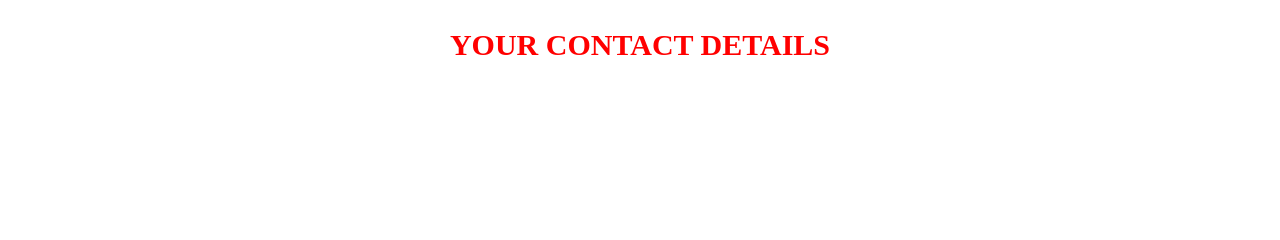
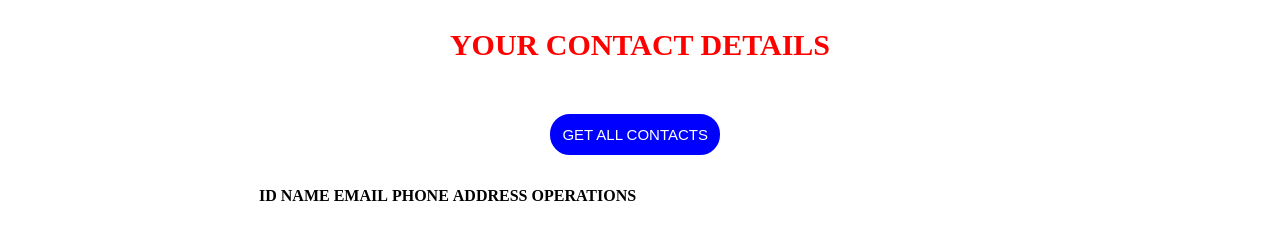
Before and after one commit to kennady07/contact-management, a plain HTML site: page pages/allcontact.html in a window 1280 px wide. Shown: the part 92-332 px from the top of the page. Drawn offline with Linux system fonts and the light colour scheme.

Commit message:
updated the contact details html page

```diff
--- a/pages/allcontact.html
+++ b/pages/allcontact.html
@@ -17,7 +17,22 @@
     </header>
 
     <div class="title">YOUR CONTACT DETAILS</div>
+    <br><br>
 
+    <div id="table_container">
+        <button id="getbtn">GET ALL CONTACTS</button>
 
+        <table id="table">
+            <tr>
+                <th>ID</th>
+                <th>NAME</th>
+                <th>EMAIL</th>
+                <th>PHONE</th>
+                <th>ADDRESS</th>
+                <th>OPERATIONS</th>
+            </tr>
+        </table>
+    </div>
+    <script src="../allcontact.js"></script>
 </body>
 </html>
```
